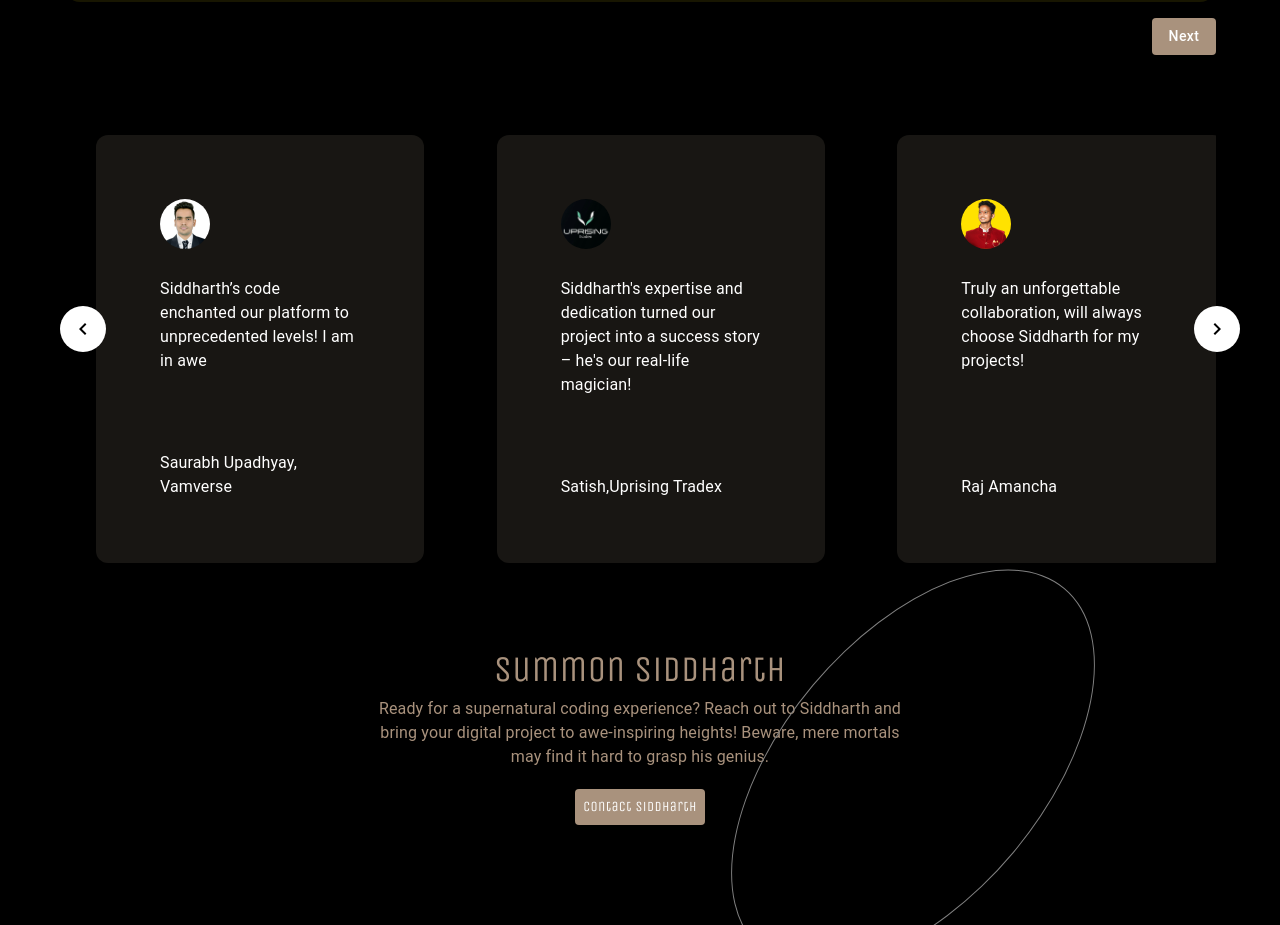
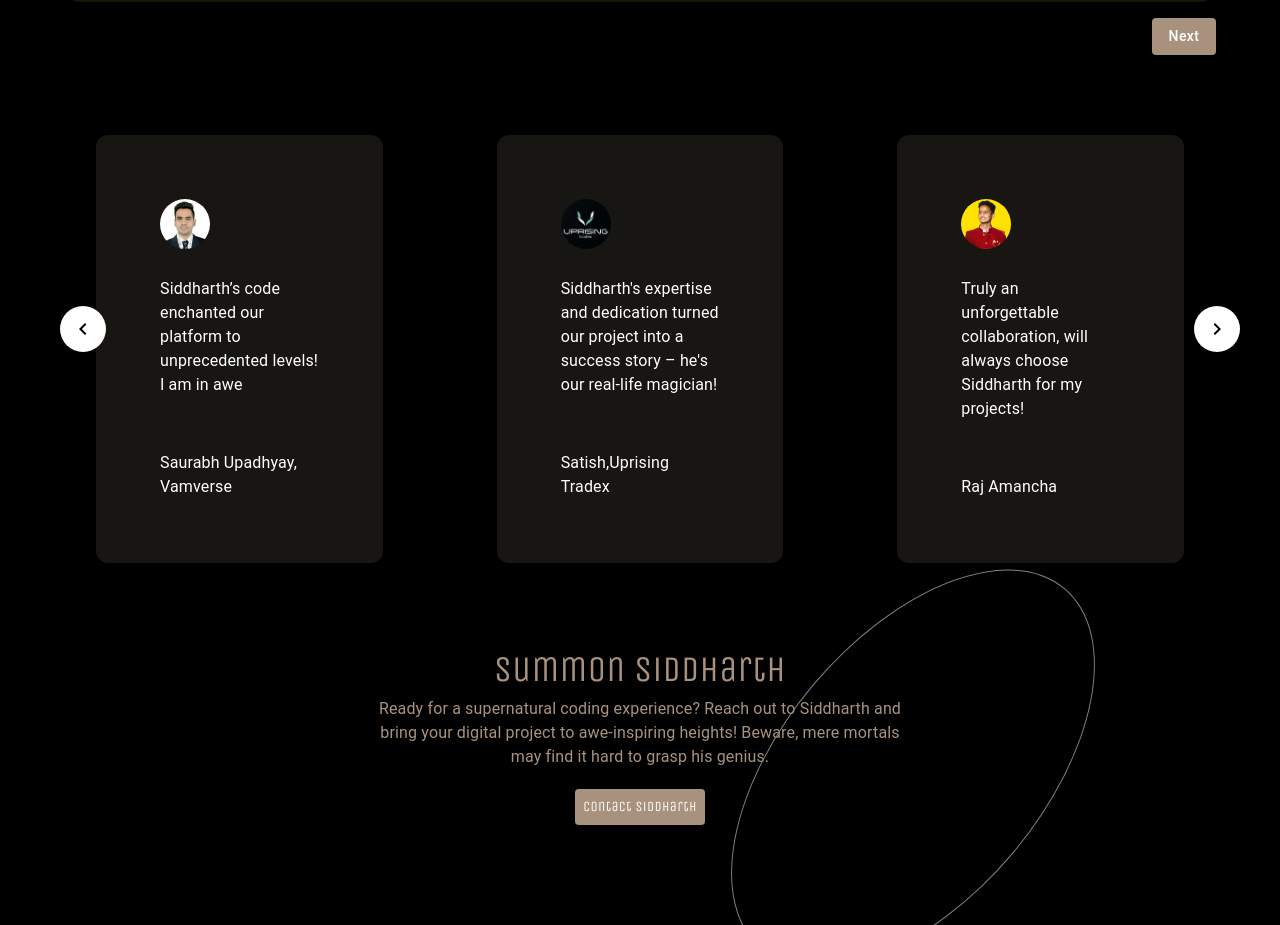
Before and after one commit to siddharth17vaishnav/siddharth_portfolio, a Next.js app: page / in a window 1280 px wide. Shown: the part 1260-2185 px from the top of the page. Built offline with nearby package versions, Linux system fonts and the light colour scheme.

Commit message:
fix card positions

```diff
--- a/src/components/Testimonials.tsx
+++ b/src/components/Testimonials.tsx
@@ -39,7 +39,11 @@ const Testimonials = () => {
       >
         {testinomials.map((i) => {
           return (
-            <SwiperSlide key={i.id} style={{ margin: "0 auto" }}>
+            <SwiperSlide
+              key={i.id}
+              className="slide"
+              style={{ margin: "0 auto" }}
+            >
               <Box
                 sx={{
                   background: "#181613",
--- a/src/global.css
+++ b/src/global.css
@@ -1,19 +1,36 @@
 @import url('https://fonts.googleapis.com/css2?family=Unica+One&display=swap');
 
 
-*{
+* {
     font-family: 'Unica One', cursive;
-    padding:0;
-    margin:0;
-    scroll-behavior:smooth;
+    padding: 0;
+    margin: 0;
+    scroll-behavior: smooth;
 }
 
-body{
-    background-color:#000000;
-    color:#FFFFFF;
+body {
+    background-color: #000000;
+    color: #FFFFFF;
 }
 
-a{
+a {
     text-decoration: none;
-    color:unset;
+    color: unset;
 }
+
+.swiper-slide {
+    display: block;
+
+    @media only screen and (max-width: 600px) {
+        display: flex !important;
+        justify-content: center;
+    }
+}
+
+.slide {
+    display: block;
+
+    @media only screen and (min-width: 600px) {
+        display: flex !important;
+    }
+}
```
